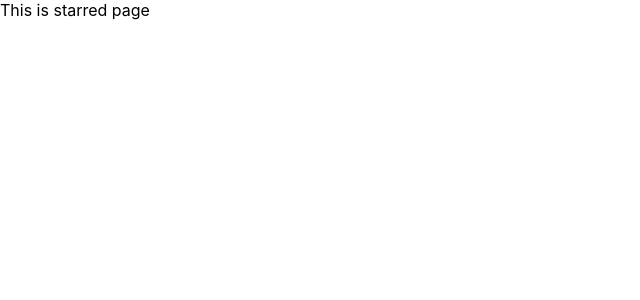
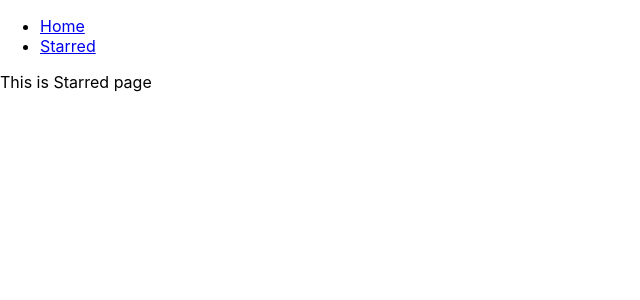
Before and after one commit to atishayjain072/box-office, a React (Create React App) app: page /starred in a window 1280 px wide. Shown: the top 300 px of the page, without its empty margins (0-640 px from the left). Built offline with nearby package versions, Linux system fonts and the light colour scheme.

Commit message:
added navbar and created page components

```diff
--- a/src/App.js
+++ b/src/App.js
@@ -1,17 +1,25 @@
 import React from 'react';
 import { Switch, Route } from 'react-router-dom';
+import Navs from './components/Navs';
+import Home from './pages/Home';
+import Starred from './pages/Starred';
 
 function App() {
   return (
+    <div>
+      <Navs />
       <Switch>
         <Route exact path="/">
-        This is home page
+          <Home />
         </Route>
         <Route exact path="/starred">
-        This is starred page
+          <Starred />
         </Route>
-      <Route>This is 404 page</Route>
+        <Route>
+          <div>Not found</div>
+        </Route>
       </Switch>
+    </div>
   );
 }
 
--- /dev/null
+++ b/src/components/Navs.js
@@ -0,0 +1,22 @@
+import React from 'react';
+import { Link } from 'react-router-dom';
+
+const LINKS = [
+  { to: '/', text: 'Home' },
+  { to: '/starred', text: 'Starred' },
+];
+const Navs = () => {
+  return (
+    <div>
+      <ul>
+        {LINKS.map(item => (
+          <li key={item.to}>
+            <Link to={item.to}>{item.text}</Link>
+          </li>
+        ))}
+      </ul>
+    </div>
+  );
+};
+
+export default Navs;
--- /dev/null
+++ b/src/pages/Home.js
@@ -0,0 +1,7 @@
+import React from 'react';
+
+const Home = () => {
+  return <div>This is home page</div>;
+};
+
+export default Home;
--- /dev/null
+++ b/src/pages/Starred.js
@@ -0,0 +1,7 @@
+import React from 'react';
+
+const Starred = () => {
+  return <div>This is Starred page</div>;
+};
+
+export default Starred;
```
Lines whose indentation alone changed are shown as unchanged.
